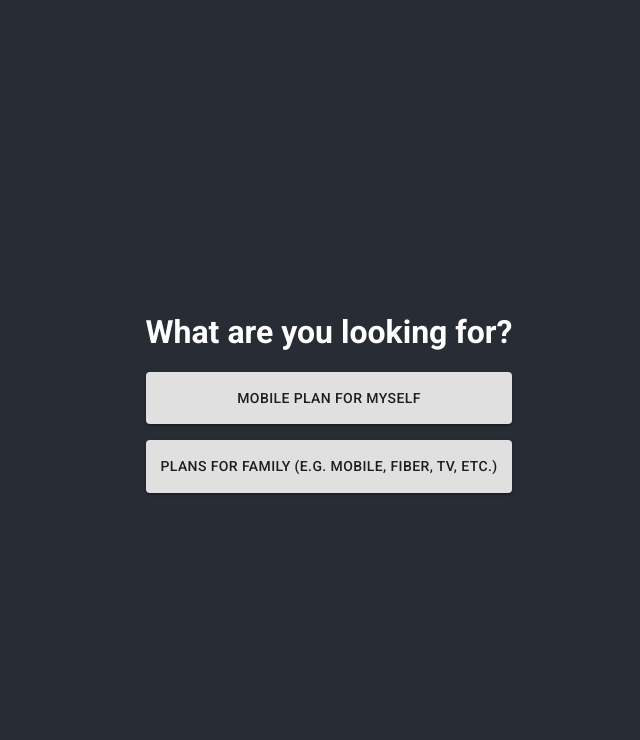
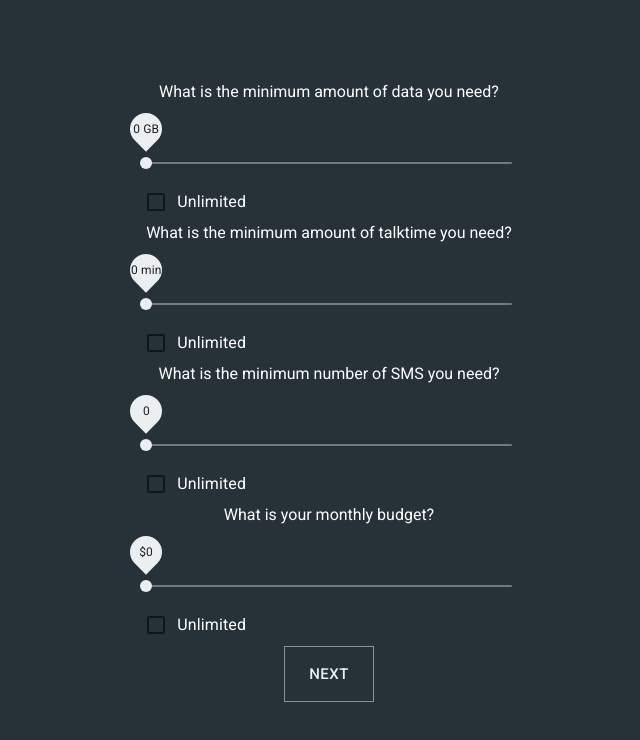
Before and after one commit to keanekwa/sg-mobile-plans, a React (Create React App) app: page /self in a window 1280 px wide. Shown: the top 740 px of the page, without its empty margins (311-951 px from the left). Built offline with nearby package versions, Linux system fonts and the light colour scheme.

Commit message:
Converted some files back to CSS in JS

```diff
--- a/src/App.js
+++ b/src/App.js
@@ -16,7 +16,7 @@
         },
         {
           key: 'SelectOptionsForFamily',
-          value: 'Plans for Family (e.g. mobile, fiber, TV, etc.)',
+          value: 'Plans for Family (e.g. mobile, fiber, TV)',
         },
       ],
       mode: null,
@@ -31,12 +31,12 @@
   }
 
   render() {
-    const options = this.state.options.map((option) => <li class='option' key={option.key}><Button variant='contained' onClick={() => this.handleClick(option.key)}>{option.value}</Button></li>);
+    const options = this.state.options.map((option) => <div><Button size='large' fullWidth={true} key={option.key} color='primary' variant='outlined' onClick={() => this.handleClick(option.key)}>{option.value}</Button></div>);
     if (this.state.mode === null) {
       return (
         <div>
           <h1>{this.state.question}</h1>
-          <ul class='options'>{options}</ul>
+          {options}
         </div>
       );
     }
--- a/src/components/MobilePlanPaper/MobilePlanPaper.scss
+++ b/src/components/MobilePlanPaper/MobilePlanPaper.scss
@@ -1,5 +1,3 @@
-@import '../../index';
-
 .MobilePlanPaper {
   background-color: #fff !important;
   padding: 1.5rem 1.75rem;
@@ -12,7 +10,7 @@
     margin: 0 0 1.5rem 0;
     &:hover, &:focus, &:active {
       cursor: pointer;
-      color: $primary-color;
+      color: 'red';
     }
   }
   h2 {
--- a/src/components/OptionSlider/OptionSlider.js
+++ b/src/components/OptionSlider/OptionSlider.js
@@ -1,11 +1,19 @@
 import React from 'react';
 import { Slider } from '@material-ui/core';
-import './OptionSlider.scss'
+import { makeStyles } from '@material-ui/core/styles';
+
+const useStyles = makeStyles(theme => ({
+  root: {
+    margin: '3rem 0 0 0',
+  },
+}));
 
 export default function OptionSlider(props) {
+  const styles = useStyles();
+
   return (
-    <div class='OptionSlider'>
     <Slider
+      className={styles.root}
       defaultValue={props.defaultValue}
       step={props.step}
       valueLabelDisplay='on'
@@ -14,6 +22,5 @@
       max={props.max}
       onChangeCommitted={(event, value) => props.onChangeCommitted(event, value)}
     />
-    </div>
   );
 }
--- a/src/components/OptionSlider/OptionSlider.scss
+++ /dev/null
@@ -1,5 +0,0 @@
-.OptionSlider {
-  margin: 3.25rem 0 0.75rem 0;
-  width: 100%;
-  display: block;
-}
--- a/src/components/SelectOptionsForSelf/SelectOptionsForSelf.js
+++ b/src/components/SelectOptionsForSelf/SelectOptionsForSelf.js
@@ -66,7 +66,7 @@
           onChangeCommitted={(event, value) => this.setState({ ['price']: value })}
         />
         <UnlimitedCheckbox onClick={() => this.handleUnlimitedCheckboxClick('price')}/>
-        <Button onClick={() => this.handleNextButtonClick()} variant='contained'>Next</Button>
+        <Button onClick={() => this.handleNextButtonClick()} variant='outlined' size='large' color='primary'>Next</Button>
       </div>
     );
   }
--- a/src/components/UnlimitedCheckbox/UnlimitedCheckbox.js
+++ b/src/components/UnlimitedCheckbox/UnlimitedCheckbox.js
@@ -20,7 +20,7 @@
             checked={state.checked}
             onChange={handleChange('checked')}
             onClick={props.onClick}
-            value="checked"
+            color='primary'
           />
         }
         label="Unlimited"
--- a/src/index.js
+++ b/src/index.js
@@ -1,6 +1,50 @@
-import React from "react";
-import ReactDOM from "react-dom";
-import "./index.scss";
-import App from "./App.js";
+import React from 'react';
+import ReactDOM from 'react-dom';
+import { MuiThemeProvider, createMuiTheme } from '@material-ui/core/styles';
+import {blueGrey} from '@material-ui/core/colors/';
+import './index.scss';
+import App from './App.js'
+import { BrowserRouter as Router , Route } from 'react-router-dom';
+import SelectOptionsForSelf from './components/SelectOptionsForSelf/SelectOptionsForSelf';
+import SelectOptionsForFamily from './components/SelectOptionsForFamily/SelectOptionsForFamily';
 
-ReactDOM.render(<App />, document.getElementById("root"));
+const theme = createMuiTheme({
+  palette: {
+    primary: {
+      main: blueGrey[50],
+    },
+    // Used by `getContrastText()` to maximize the contrast between the background and
+    // the text.
+    contrastThreshold: 3,
+    // Used to shift a color's luminance by approximately
+    // two indexes within its tonal palette.
+    // E.g., shift from Red 500 to Red 300 or Red 700.
+    tonalOffset: 0.2,
+  },
+  overrides: {
+    MuiButton: {
+      root: {
+        marginBottom: '1rem',
+        borderRadius: 'false',
+      },
+      sizeLarge: {
+        padding: '14px 24px',
+      }
+    },
+  },
+});
+
+function AppRouter() {
+  return (
+    <MuiThemeProvider theme={theme}>
+      <Router>
+          <Route path="/" exact component={App} />
+          <Route path="/self/" component={SelectOptionsForSelf} />
+          <Route path="/family/" component={SelectOptionsForFamily} />
+      </Router>
+    </MuiThemeProvider>
+    // need to fix the routing and mode functions to ensure the app still works if /self or /family is directly accessed
+  );
+}
+
+ReactDOM.render(<AppRouter />, document.getElementById("root"));
--- a/src/index.scss
+++ b/src/index.scss
@@ -1,6 +1,6 @@
 body {
   margin: 0;
-  background-color: #282c34;
+  background-color: #263238;
   min-height: 100vh;
   display: flex;
   flex-direction: column;
@@ -8,20 +8,5 @@
   justify-content: center;
   color: white;
   text-align: center;
-  font-family: 'Roboto', 'Arial', sans-serif;
+  font-family: 'Roboto', 'Arial', sans-serif,
 }
-
-$primary-color: #3F51B5;
-
-.options {
-  list-style-type: none;
-  padding: 0;
-  .option {
-    margin: 1em;
-    button {
-      padding: 1em;
-      width: 100%;
-      cursor: pointer;
-    }
-  }
-}
```
Lines whose indentation alone changed are shown as unchanged.
